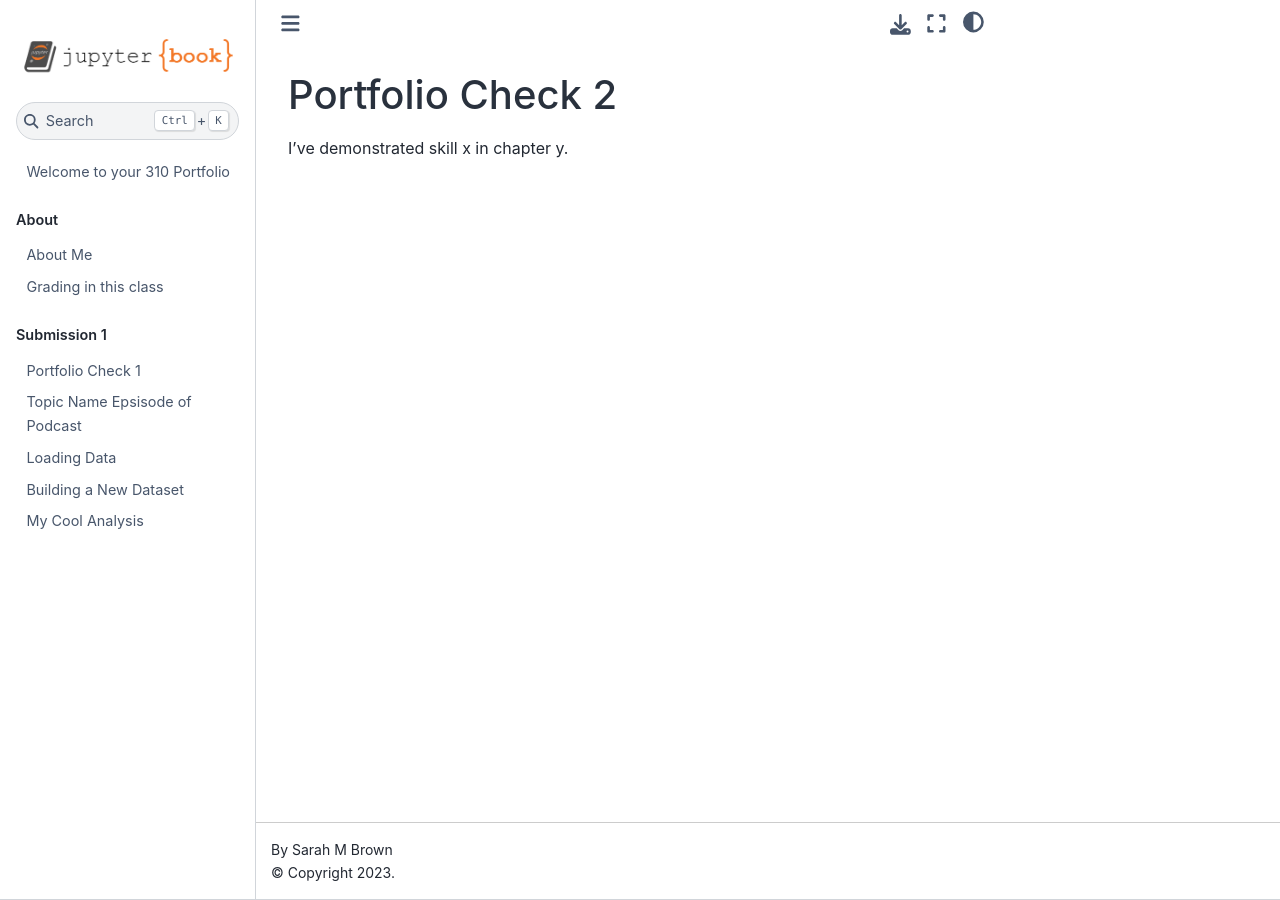
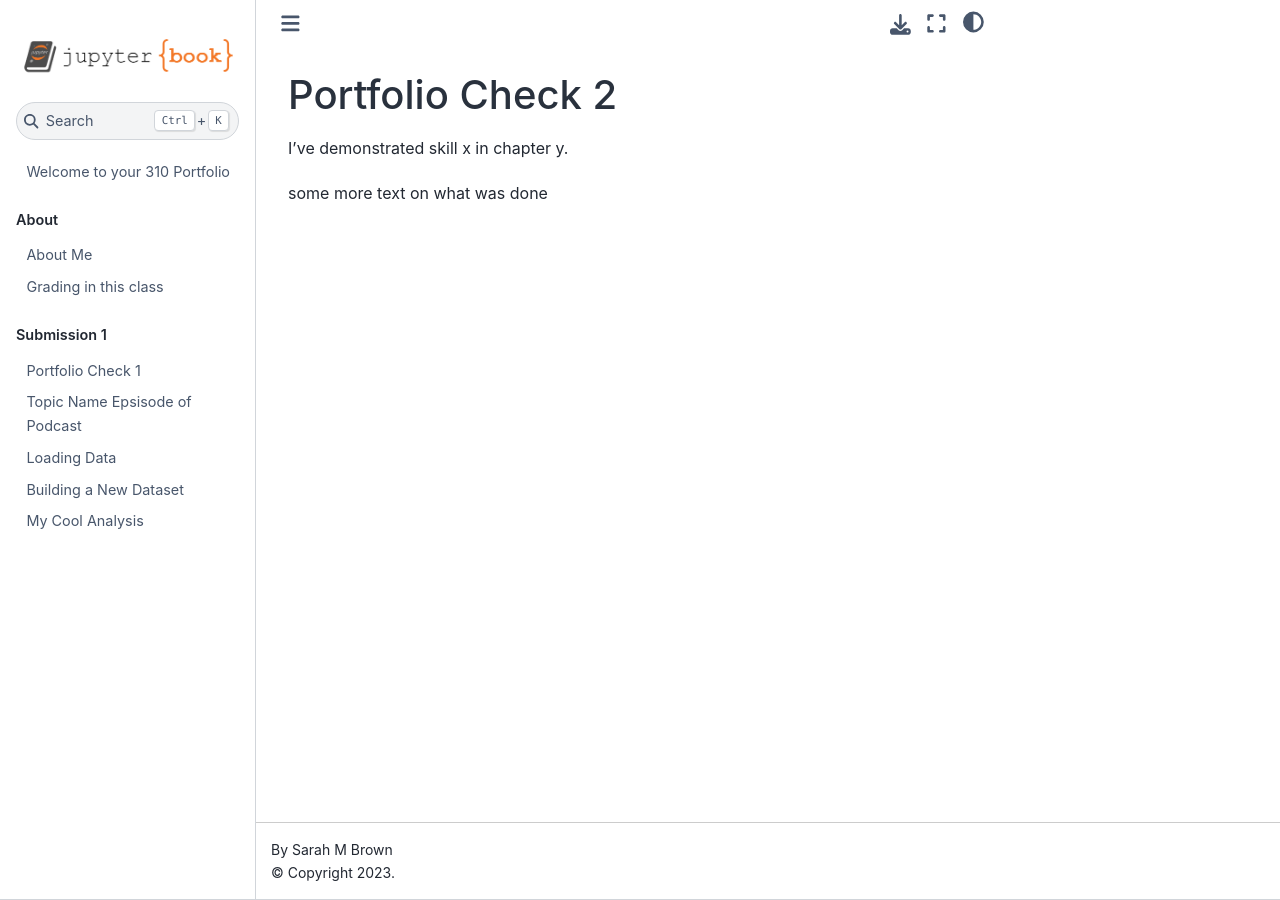
Before and after one commit to rhodyprog4ds/portfolio-example, a Jupyter Book: the page built from submission_2_intro.md, in a window 1280 px wide. Built offline with Jupyter Book 1.0.4 settings and Sphinx 7.4.7 and the Sphinx Book theme 1.1.4, drawn with Linux system fonts in a browser that asks for light colours.

Commit message:
Update submission_2_intro.md

```diff
--- a/submission_2_intro.md
+++ b/submission_2_intro.md
@@ -1,3 +1,5 @@
 # Portfolio Check 2
 
 I've demonstrated skill x in chapter y.
+
+some more text on what was done
```
